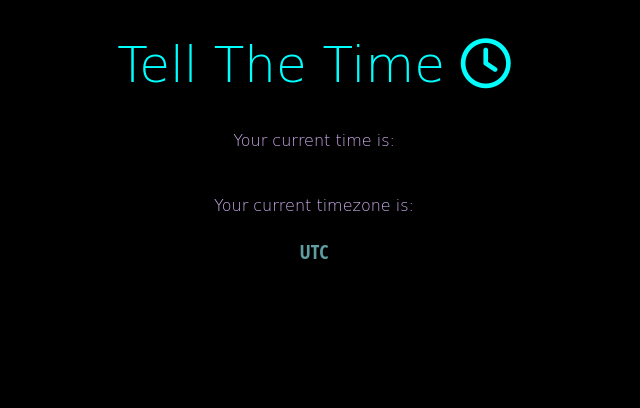
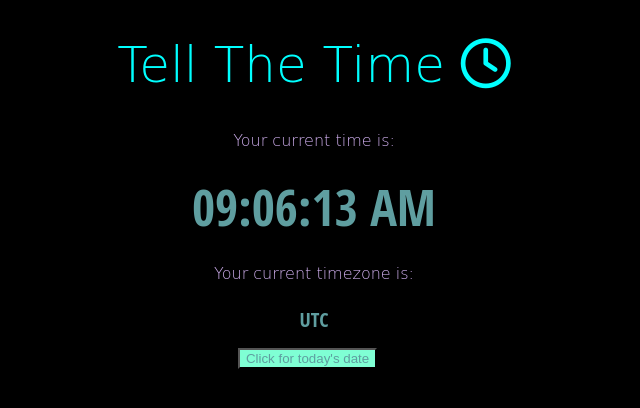
Before and after one commit to ScottQuinn144/project-two, a plain HTML site: page index.html in a window 1280 px wide. Shown: the whole page, without its empty margins (326-966 px from the left). Drawn offline with Linux system fonts and the light colour scheme; a web font is replaced by a local one.

Commit message:
add new fuction to script.js add new button to index.html add style to button on style.css

```diff
--- a/assets/css/style.css
+++ b/assets/css/style.css
@@ -32,3 +32,12 @@ div {
     font-family: 'Open Sans Condensed', sans-serif;
     font-size: 20px;
 }
+
+button {
+    text-align: center;
+    background-color: aquamarine;
+    color: cadetblue;
+    float: right;
+    margin-right: 45%;
+    margin-top: 10px ;
+}
--- a/assets/javascript/script.js
+++ b/assets/javascript/script.js
@@ -6,25 +6,27 @@ function currentTime(){
     var seconds = date.getSeconds();
     var amOrPm = 'AM';
 
+    if(hours == 0){
+        hours = 12;
+    }
+
+    if(hours > 12){
+        hours = hours - 12;
+        session = "PM";
+    }
+
     hours = (hours < 10) ? "0" + hours : hours;
     minutes = (minutes < 10) ? "0" + minutes : minutes;
     seconds = (seconds < 10) ? "0" + seconds : seconds;
 
-     if (hours == 0){
-        hours = 12;
-        amOrPm = 'AM';
-    }
-      if (hours > 12){
-        hours = hours - 12;
-        amOrPm = 'PM';
 
      var time = hours + ":" + minutes + ":" + seconds + " " + amOrPm;
         document.getElementById("display").innerText = time;
         document.getElementById("display").textContent = time;
 
-    setTimeout(currentTime, 200);
+    setTimeout(currentTime, 1000);
 
-}}
+}
 
 function currentTimeZone(){
     let timeZone = Intl.DateTimeFormat().resolvedOptions().timeZone;
@@ -34,3 +36,10 @@ function currentTimeZone(){
 
 currentTime();
 currentTimeZone();
+
+function fullDate(){
+    var today = new Date();
+    var date = today.getFullYear()+'-'+(today.getMonth()+1)+'-'+today.getDate();
+    document.getElementById("date").onclick = alert(date);
+
+}
--- a/index.html
+++ b/index.html
@@ -20,7 +20,10 @@
     <div class="clock" id="display" onload="currentTime"></div>
     <p>Your current timezone is:</p>
     <div id="location" onload="currentLocation"></div>
-    <script src="assets/javascript/script.js"></script>
-    <script src="https://kit.fontawesome.com/3904e20fc2.js" crossorigin="anonymous"></script>
+
+    <button id="date" onclick="fullDate()">Click for today's date</button>
+
+ <script src="assets/javascript/script.js"></script>
+ <script src="https://kit.fontawesome.com/3904e20fc2.js" crossorigin="anonymous"></script>
 </body>
 </html>
```
